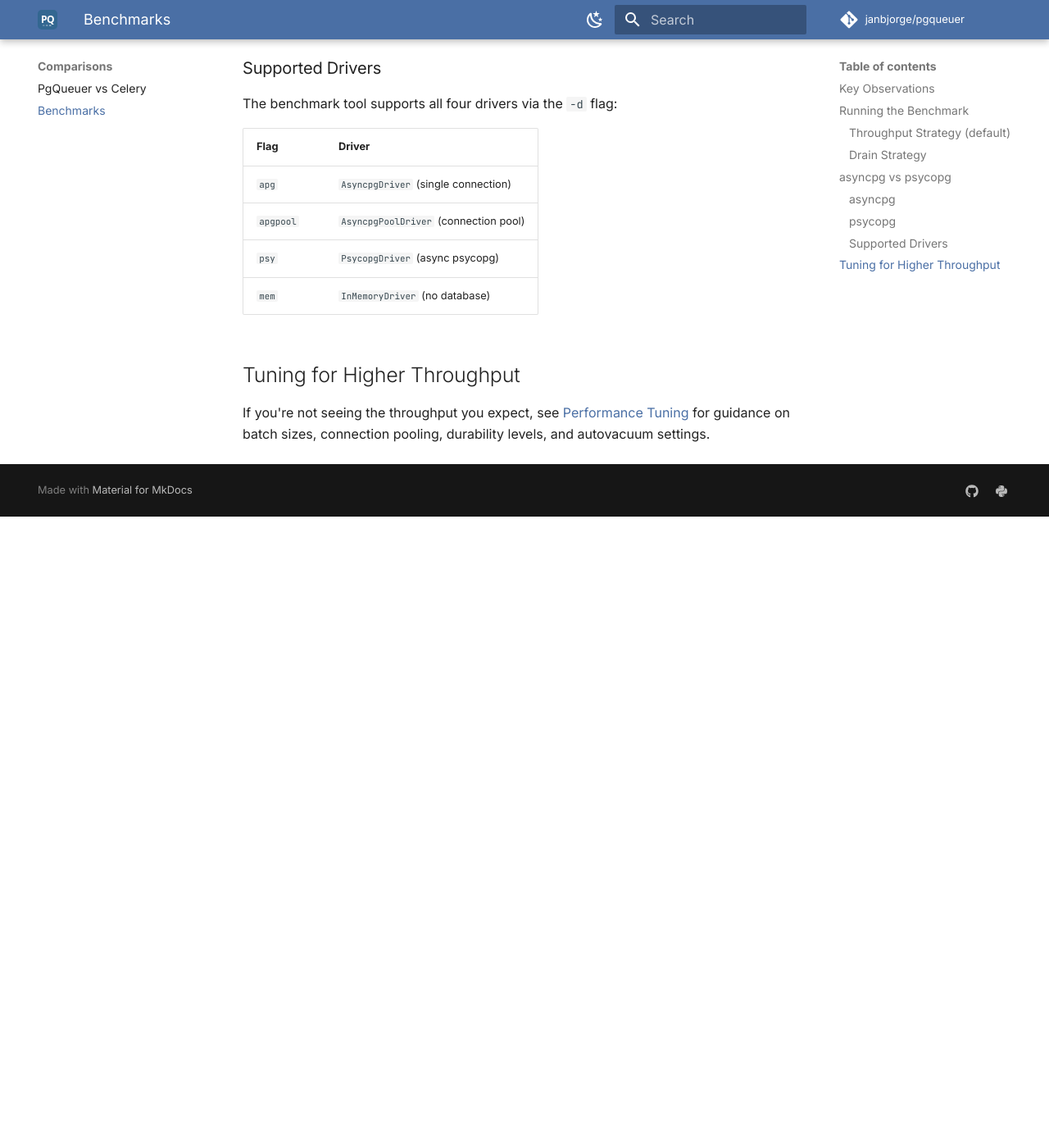
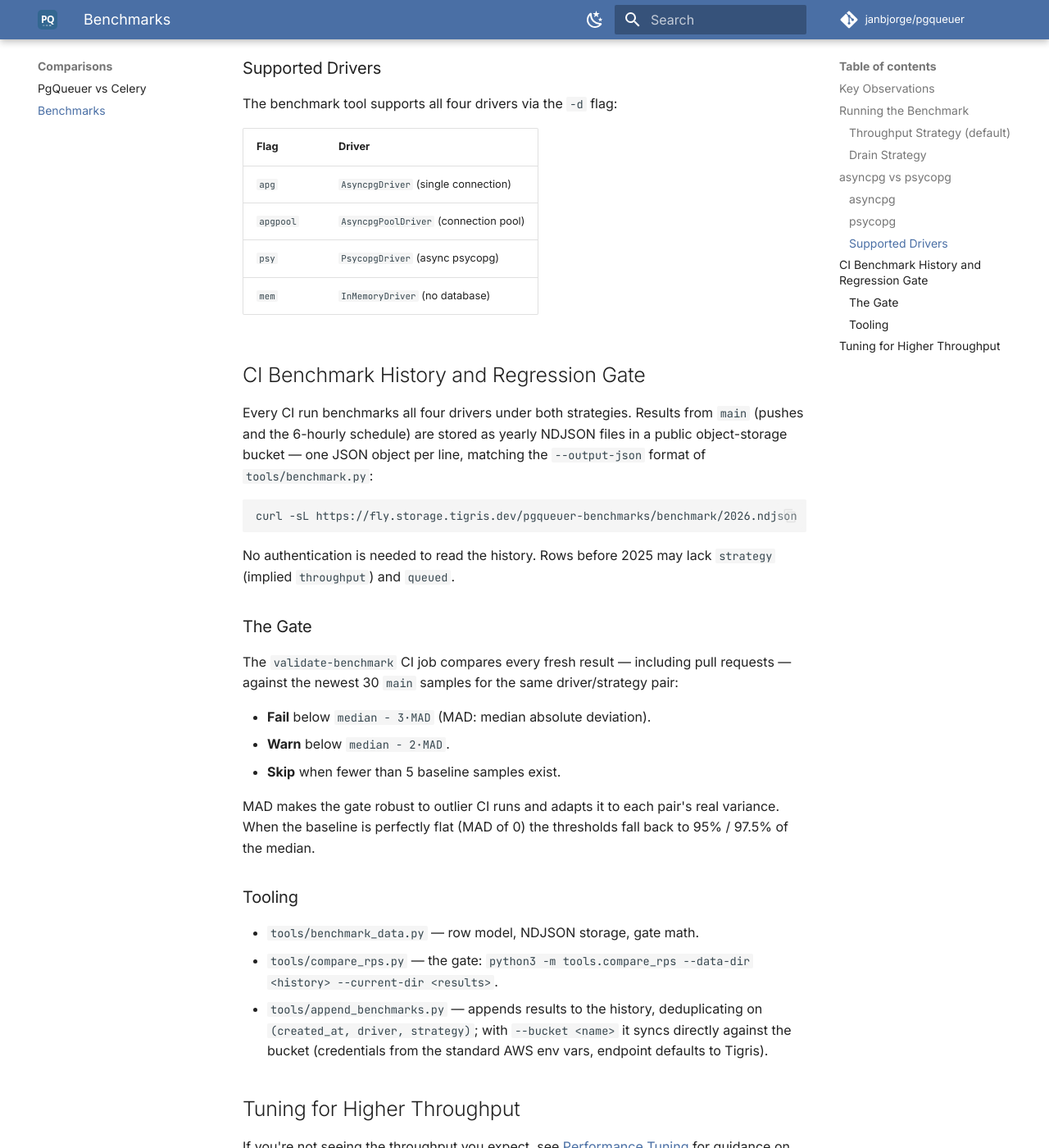
Before and after one commit to janbjorge/pgqueuer, an MkDocs documentation site: the page built from docs/comparisons/benchmarks.md, in a window 1280 px wide and 1400 px high, scrolled down 2075 px. Shown: the whole window at 82% size. Built offline with MkDocs 1.6.1 and Material for MkDocs 9.7.7, drawn with Linux system fonts in a browser that asks for light colours; comment, search, counter and statistics services are not loaded; before the commit the page ends 2705 px from its top, so only the background shows below that.

Commit message:
docs(benchmark): document history bucket and gate, tighten docstrings
AGENTS.md requires behavior changes to be documented in docs/ and
module docstrings to be a single sentence. Adds the CI history and
gate section to the benchmarks page and trims the tooling docstrings;
usage details now live in the docs instead.

````diff
--- a/docs/comparisons/benchmarks.md
+++ b/docs/comparisons/benchmarks.md
@@ -96,6 +96,42 @@
 | `psy` | `PsycopgDriver` (async psycopg) |
 | `mem` | `InMemoryDriver` (no database) |
 
+## CI Benchmark History and Regression Gate
+
+Every CI run benchmarks all four drivers under both strategies. Results from `main`
+(pushes and the 6-hourly schedule) are stored as yearly NDJSON files in a public
+object-storage bucket — one JSON object per line, matching the `--output-json`
+format of `tools/benchmark.py`:
+
+```bash
+curl -sL https://fly.storage.tigris.dev/pgqueuer-benchmarks/benchmark/2026.ndjson
+```
+
+No authentication is needed to read the history. Rows before 2025 may lack
+`strategy` (implied `throughput`) and `queued`.
+
+### The Gate
+
+The `validate-benchmark` CI job compares every fresh result — including pull
+requests — against the newest 30 `main` samples for the same driver/strategy
+pair:
+
+- **Fail** below `median − 3·MAD` (MAD: median absolute deviation).
+- **Warn** below `median − 2·MAD`.
+- **Skip** when fewer than 5 baseline samples exist.
+
+MAD makes the gate robust to outlier CI runs and adapts it to each pair's real
+variance. When the baseline is perfectly flat (MAD of 0) the thresholds fall back
+to 95% / 97.5% of the median.
+
+### Tooling
+
+- `tools/benchmark_data.py` — row model, NDJSON storage, gate math.
+- `tools/compare_rps.py` — the gate: `python3 -m tools.compare_rps --data-dir <history> --current-dir <results>`.
+- `tools/append_benchmarks.py` — appends results to the history, deduplicating on
+  `(created_at, driver, strategy)`; with `--bucket <name>` it syncs directly against
+  the bucket (credentials from the standard AWS env vars, endpoint defaults to Tigris).
+
 ## Tuning for Higher Throughput
 
 If you're not seeing the throughput you expect, see [Performance Tuning](../guides/performance-tuning.md)
````
Also changed, not shown: 3 other files.
